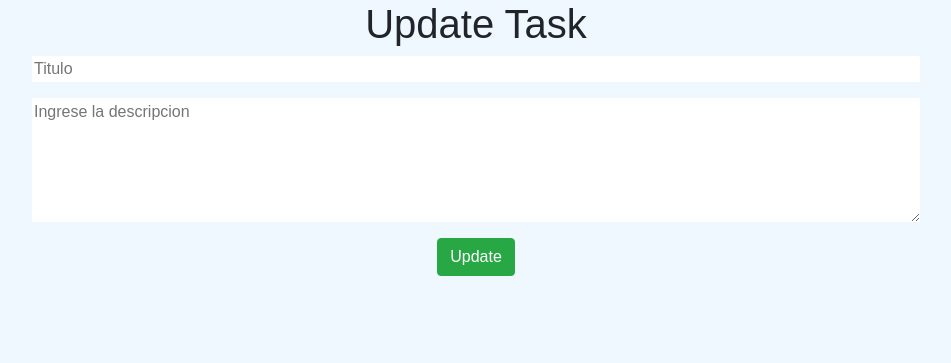
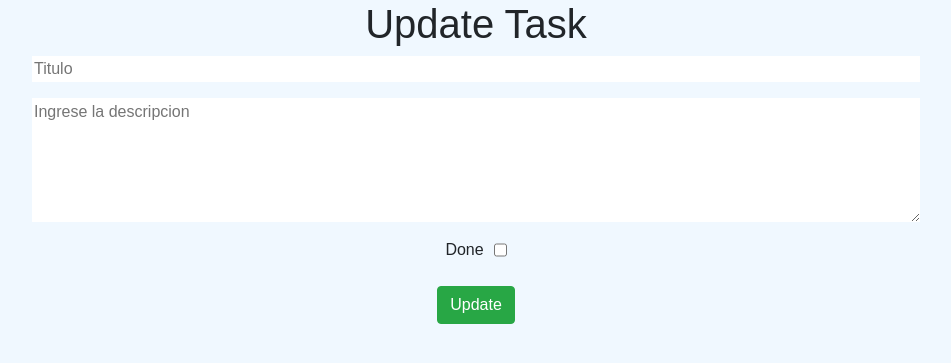
Before and after one commit to MarianoNLR/django-taskslist, a Django app: template tasks/templates/update_task.html in a window 1280 px wide. Shown: the part 70-433 px from the top of the page, without its empty margins (164-1115 px from the left). Run offline with Django 4.2, Linux system fonts and the light colour scheme; the template is opened without the code that fills it: values that come from a table or form of the project are taken from there, others are empty.

Commit message:
add status task

```diff
--- a/tasks/forms.py
+++ b/tasks/forms.py
@@ -4,9 +4,10 @@ from .models import Task, Project
 class CreateTaskForm(forms.ModelForm):
     title = forms.CharField(label='', widget=forms.TextInput(attrs={"placeholder": "Titulo"}))
     description = forms.CharField(label='', widget=forms.Textarea(attrs={"placeholder": "Ingrese la descripcion", "rows": "5"}))
+    done = forms.BooleanField(label='Done', required=False)
     class Meta:
         model = Task
-        fields = ['title', 'description']
+        fields = ['title', 'description', 'done']
 
 class CreateProjectForm(forms.ModelForm):
     title = forms.CharField(label='', widget=forms.TextInput(attrs={"placeholder": "Titulo"}))
--- a/tasks/models.py
+++ b/tasks/models.py
@@ -16,5 +16,6 @@ class Task(models.Model):
     description = models.TextField()
     created = models.DateTimeField(auto_now_add=True)
     project = models.ForeignKey(Project, on_delete=models.CASCADE)
+    done = models.BooleanField(default=False, blank=True)
     def __str__(self):
         return self.title + ' - ' + self.project.title
--- a/tasks/templates/update_task.html
+++ b/tasks/templates/update_task.html
@@ -15,6 +15,9 @@
             {{form.description}}
         </div>
         <div class="form-group">
+            <label style="display: flex;gap: 10px;">Done{{form.done}}</label>
+        </div>
+        <div class="form-group">
         <button type="submit" class="btn btn-success">Update</button>
         </div>
     </form>
```
Also changed, not shown: tasks/static/css/tasks.css (+13 -0 lines), tasks/migrations/0002_task_done.py (added), tasks/migrations/0003_alter_task_done.py (added).
